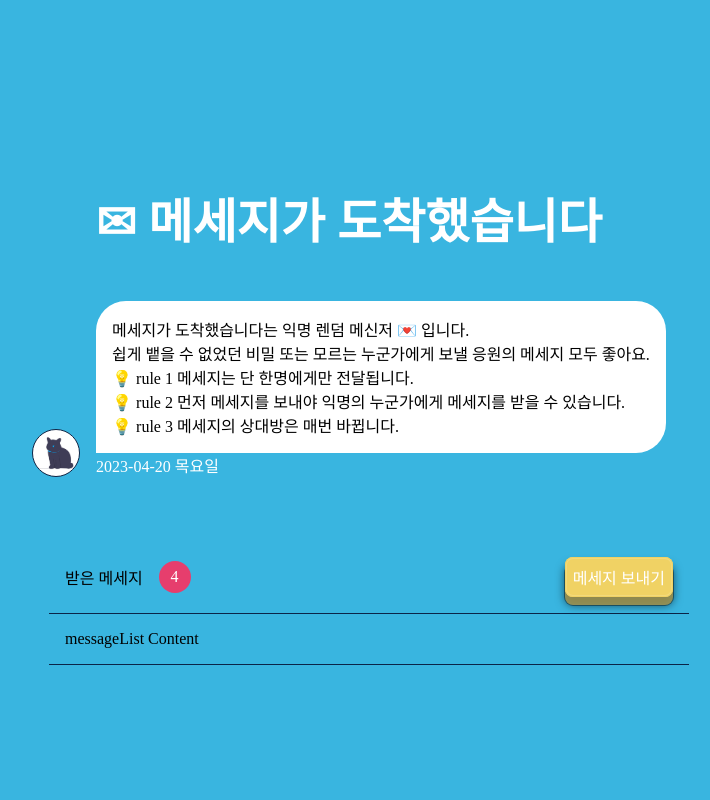
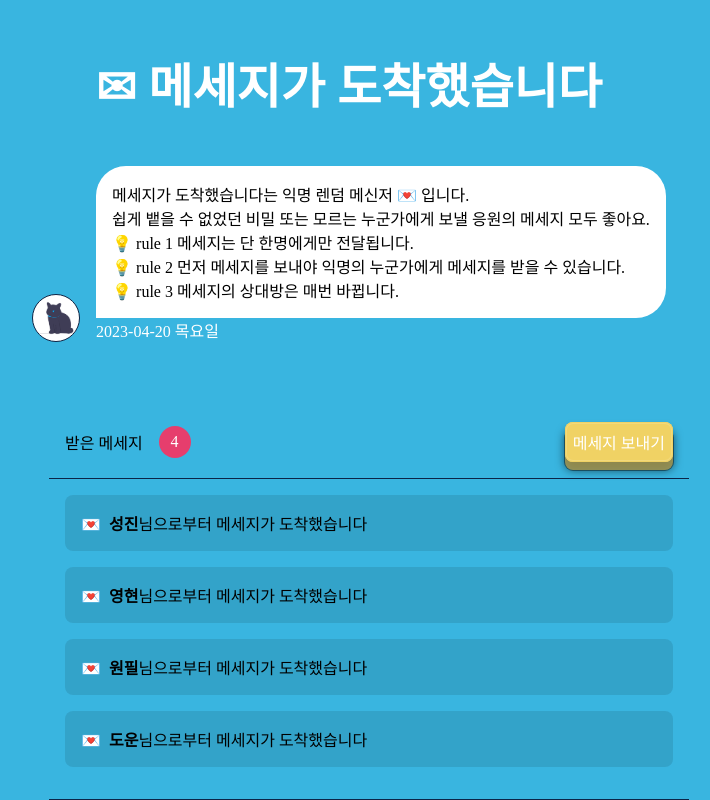
Before and after one commit to SJ0826/random-message-project, a React (Create React App) app: page / in a window 1280 px wide. Shown: the whole page, without its empty margins (291-1001 px from the left). Built offline with nearby package versions, Linux system fonts and the light colour scheme; a web font is replaced by a local one.

Commit message:
Feat: create message List UI

```diff
--- /dev/null
+++ b/src/components/MessageItem/_index.scss
@@ -0,0 +1,16 @@
+.messageItem{
+  margin-bottom: 1em;
+  padding: 1em;
+  border-radius: 0.5em;
+
+  background-color: rgba(0, 0, 0, 0.1);
+
+  &:hover{
+    cursor: pointer;
+  }
+
+  .messageItem__name{
+    margin-left: 0.5em;
+    font-weight: 600;
+  }
+}
--- /dev/null
+++ b/src/components/MessageItem/index.tsx
@@ -0,0 +1,16 @@
+import React from 'react'
+
+interface MessageItemProps {
+	name: string
+}
+const MessageItem = ({ name }: MessageItemProps) => {
+	return (
+		<div className="messageItem">
+			💌
+			<span className="messageItem__name">{name}</span>
+			님으로부터 메세지가 도착했습니다{' '}
+		</div>
+	)
+}
+
+export default MessageItem
--- a/src/components/MessageList/index.tsx
+++ b/src/components/MessageList/index.tsx
@@ -1,11 +1,13 @@
+import MessageItem from 'components/MessageItem'
+import { MessageInterface } from 'lib/types/messageInterface'
 import React from 'react'
 
 const dummy = [
-	{ name: '성진', message: 'hi' },
-	{ name: '영현', message: 'hi' },
-	{ name: '원필', message: 'hi' },
-	{ name: '도운', message: 'hi' },
-]
+	{ id: 1, name: '성진', message: 'hi' },
+	{ id: 2, name: '영현', message: 'hi' },
+	{ id: 3, name: '원필', message: 'hi' },
+	{ id: 4, name: '도운', message: 'hi' },
+] as MessageInterface[]
 
 const MessageList = () => {
 	return (
@@ -18,7 +20,11 @@ const MessageList = () => {
 				<div className="send__message__button">메세지 보내기</div>
 			</div>
 
-			<div className="messageList_list">messageList Content</div>
+			<div className="messageList_list">
+				{dummy.map((message) => (
+					<MessageItem key={message.id} name={message.name} />
+				))}
+			</div>
 		</section>
 	)
 }
--- a/src/components/SpeechBubble/index.tsx
+++ b/src/components/SpeechBubble/index.tsx
@@ -12,8 +12,8 @@ const SpeechBubble = ({ text }: SpeechBubbleProps) => {
 			<div className="start__description__icon" />
 			<div className="start__description__content__wrapper">
 				<span className="start__description__content">
-					{text.split('<br/>').map((txt) => (
-						<>{txt}</>
+					{text.split('<br/>').map((txt, index) => (
+						<div key={index}>{txt}</div>
 					))}
 				</span>
 				<div className="start__description__date">{date}</div>
--- /dev/null
+++ b/src/lib/types/messageInterface.ts
@@ -0,0 +1,5 @@
+export interface MessageInterface {
+	id: number
+	name: string
+	message: string
+}
--- a/src/style/main.css
+++ b/src/style/main.css
@@ -143,3 +143,17 @@ button {
 .messageList__header .send__message__button:active {
   box-shadow: 0 0 0 1px #F0D264 inset, 0 0 0 2px rgba(255, 255, 255, 0.15) inset, 0 0 0 1px rgba(0, 0, 0, 0.4);
 }
+
+.messageItem {
+  margin-bottom: 1em;
+  padding: 1em;
+  border-radius: 0.5em;
+  background-color: rgba(0, 0, 0, 0.1);
+}
+.messageItem:hover {
+  cursor: pointer;
+}
+.messageItem .messageItem__name {
+  margin-left: 0.5em;
+  font-weight: 600;
+}
--- a/src/style/main.scss
+++ b/src/style/main.scss
@@ -10,3 +10,4 @@
 @import '../components/Logo/index';
 @import '../components/SpeechBubble/index';
 @import '../components/MessageList/index';
+@import '../components//MessageItem/index'
```
Also changed, not shown: 1 other file (tests, documents, lock files or other folders).
